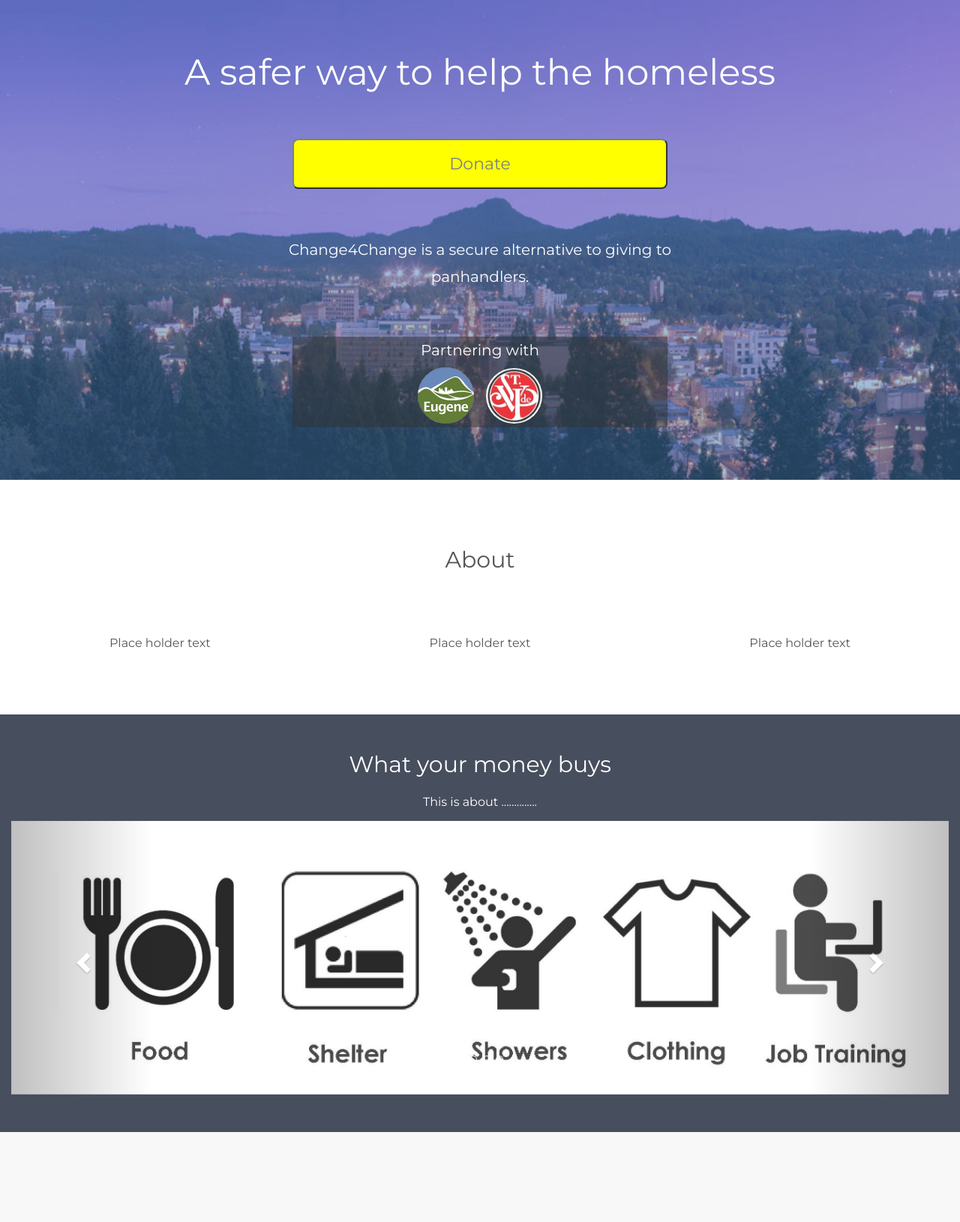
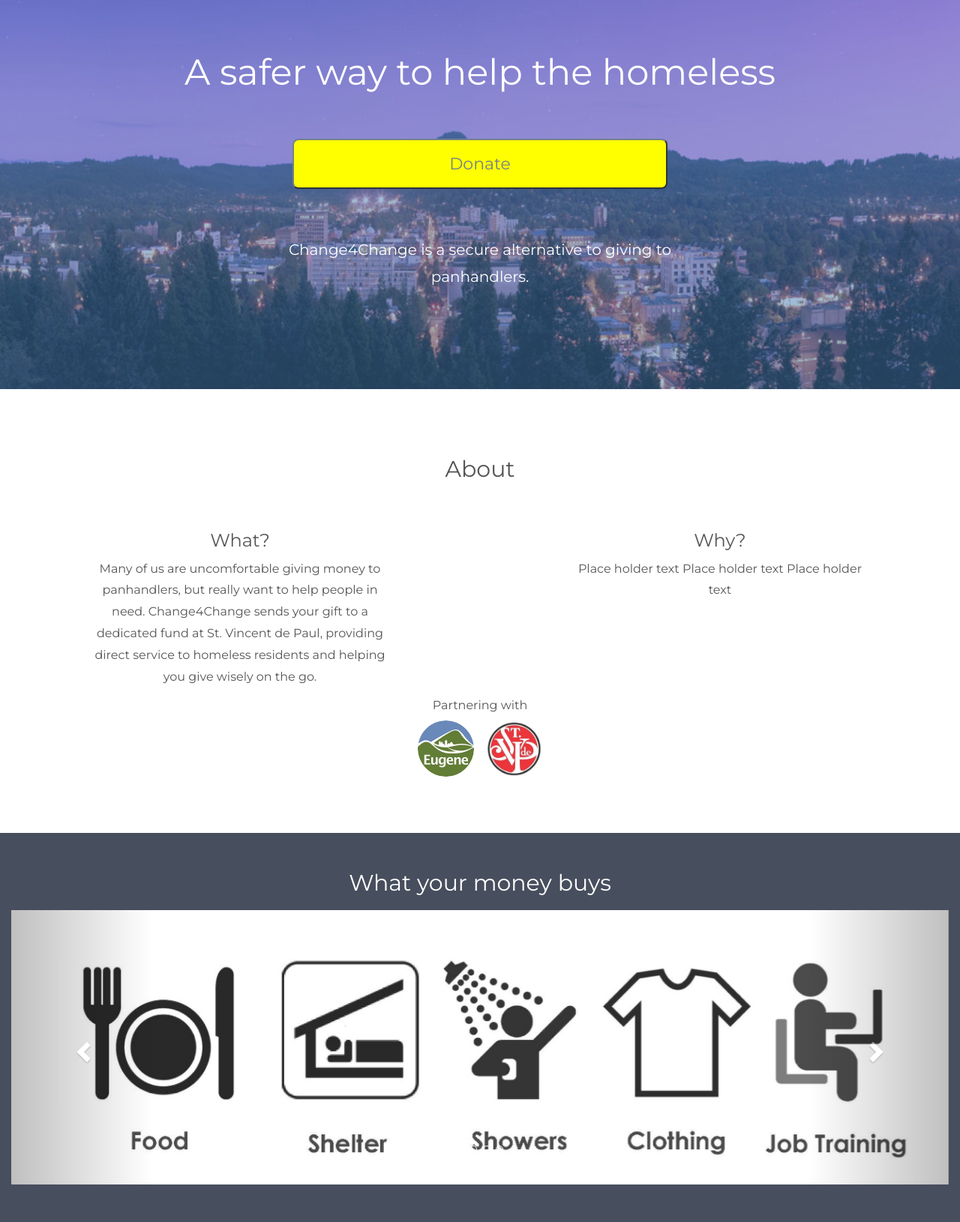
Before and after one commit to 238alexg/Change4Change, a Flask app: page / in a window 1280 px wide. Shown: the part 80-1710 px from the top of the page at 75% size. Before the commit the page ends 1590 px from the top, so only its background shows below. Run offline with Flask 2, Linux system fonts and the light colour scheme; some libraries are stand-ins or nearby versions.

Commit message:
Fixed columns to be centered

```diff
--- a/DonationApp/templates/index.html
+++ b/DonationApp/templates/index.html
@@ -80,8 +80,8 @@
       margin: 0 auto;
     }
     .logo-img {
-      width: 25%;
-      height: 25%;
+      width: 50%;
+      height: 50%;
       max-width: 75px;
       max-height: 75px;
       display: inline;
@@ -93,6 +93,20 @@
       max-width: 200px;
       max-height: 200px;
       display: inline;
+    }
+    .row-centered {
+      text-align:center;
+      margin: auto;
+    }
+    .col-centered {
+      display: inline-block;
+      float:none;
+      /* inline-block space fix */
+      margin-right:-4px;
+    }
+    .col-max {
+      /* custom max width */
+      max-width:320px;
     }
   </style>
 </head>
@@ -125,34 +139,35 @@
     <h3 style="margin-bottom: 5%; font-size: 6vmin; margin-top: 0px;">A safer way to help the homeless</h3>
     <button type="button" class="btn-xlarge">Donate</button>
     <p style="margin-right: 25%; margin-left: 25%; font-size: 2.5vmin; margin-bottom: 5%;">Change4Change is a secure alternative to giving to panhandlers.</p>
-    <div class="container text-center" id = partnershipBox style="background-color:rgba(50,50,50,0.5); width: 40%; height:auto;">
-      <p style="margin-bottom: 0px; font-size: 2.5vmin;">Partnering with</p>
-      <img src="../static/img/CoE_logo_2clr.jpg" class="img-responsive img-circle logo-img" alt="Image">
-      <img src="../static/img/stpaul logo.jpg" class="img-responsive img-circle logo-img" alt="Image">
-    </div>
   </div>
 </div>
 
 <!-- Second Container (Grid) -->
 <div id="sponsors" class="container-fluid bg-3 text-center">
-  <h2 class="margin">About</h2><br>
+  <h2 >About</h2><br>
   <div class="row">
+    <div class="col-sm-1"></div>
     <div class="col-sm-4">
-      <p>Place holder text</p>
+    <h3>What?</h3>
+      <p>Many of us are uncomfortable giving money to panhandlers, but really want to help people in need. Change4Change sends your gift to a dedicated fund at St. Vincent de Paul, providing direct service to homeless residents and helping you give wisely on the go.</p>
     </div>
+    <div class="col-sm-2"></div>
     <div class="col-sm-4">
-      <p>Place holder text</p>
+    <h3>Why?</h3>
+      <p>Place holder text Place holder text Place holder text</p>
     </div>
-    <div class="col-sm-4">
-      <p>Place holder text</p>
+    <div class="col-sm-1"></div>
+  </div>
+  <div class="container text-center" id = partnershipBox style="width: 40%; height:auto; padding-left: 0px; padding-right: 0px; width: 100%;">
+      <p style="margin-bottom: 0px;">Partnering with</p>
+      <img src="../static/img/CoE_logo_2clr.jpg" class="img-responsive img-circle logo-img" alt="Image">
+      <img src="../static/img/stpaul logo.jpg" class="img-responsive img-circle logo-img" alt="Image">
     </div>
-  </div>
 </div>
 
 <!-- Third Container -->
 <div id="aboutSect" class="container-fluid bg-2 text-center" style="padding-top: 50px; padding-bottom:50px;">
   <h2 class="margin" style="margin-top: 0px; margin-bottom: 20px">What your money buys</h2>
-    <p> This is about .............. </p>
   <div id="myCarousel" class="carousel slide" data-ride="carousel">
   <!-- Indicators -->
   <ol class="carousel-indicators">
```
